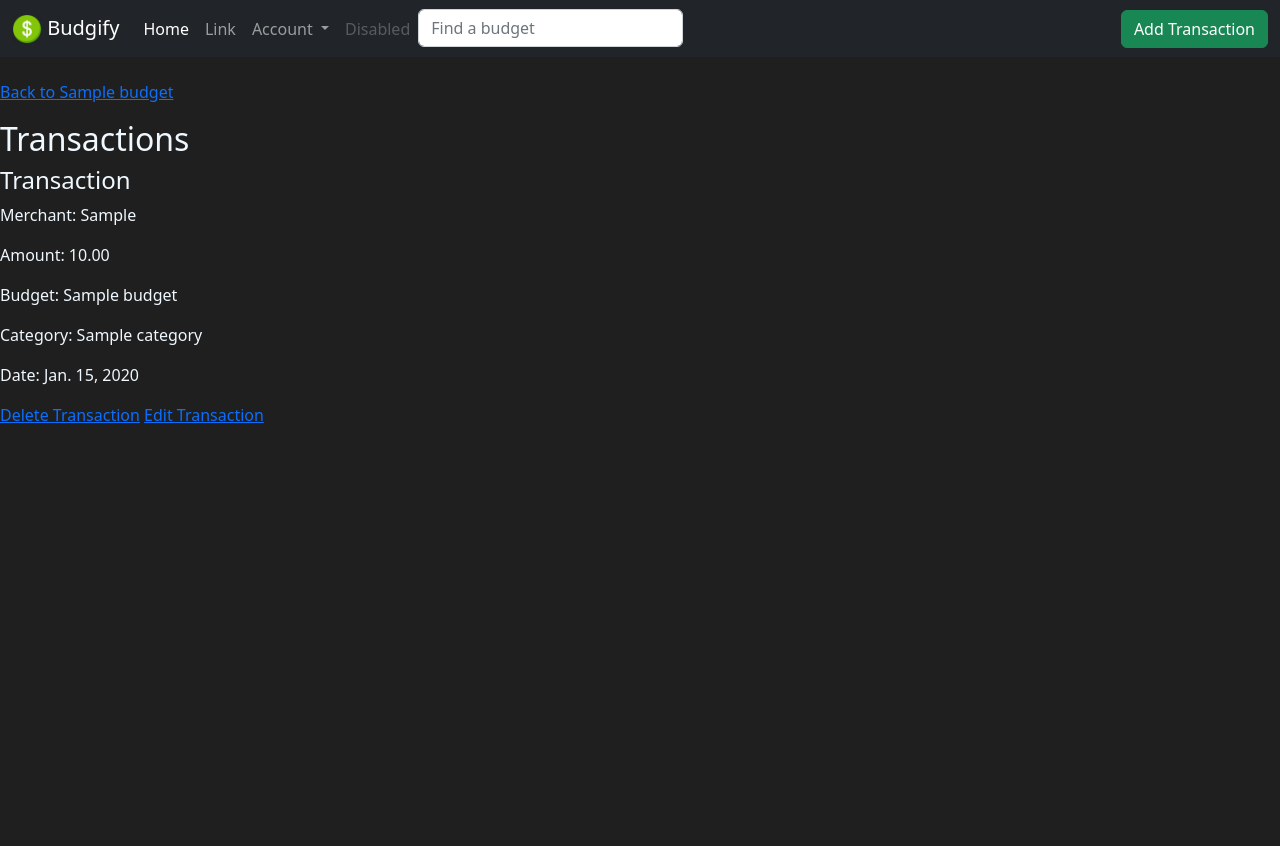
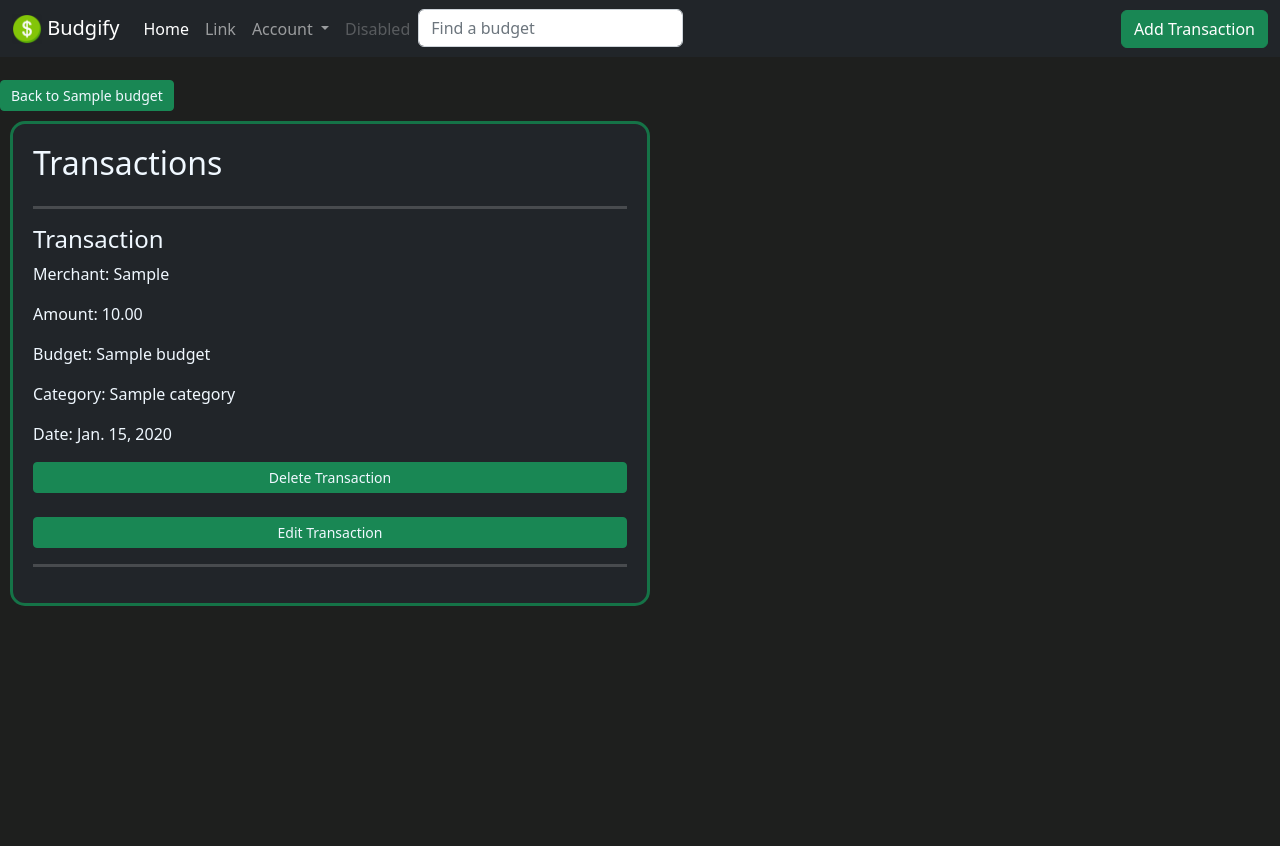
Before and after one commit to joelwagner747/budgetapp, a Django app: page /1/transactions/ in a window 1280 px wide. Shown: the top 846 px of the page. Run offline with Django 4.2, Linux system fonts and the light colour scheme; a user stored in the database is signed in; tables that the repository leaves empty hold one stand-in row (values such as "Sample post"); some libraries are stand-ins or nearby versions.

Commit message:
Changes to styling in budget_detail

```diff
--- a/static/css/style.css
+++ b/static/css/style.css
@@ -73,3 +73,17 @@ body {
   /* Optional: Rounded corners */
   display: inline-block;
 }
+
+.custom-btn {
+  padding-top: 5px;
+  padding-bottom: 5px;
+}
+
+hr.solid {
+  border-top: 3px solid #bbb;
+}
+
+hr.rounded {
+  border-top: 8px solid #bbb;
+  border-radius: 5px;
+}
--- a/templates/transactions.html
+++ b/templates/transactions.html
@@ -1,8 +1,10 @@
 {% extends "base.html" %}
 
 {% block content %}
-<p><a href="{% url 'budget' budget.pk %}">Back to {{ budget.name }}</a></p>
+<a href="{% url 'budget' budget.pk %}" class="btn btn-success btn-sm" style="color:inherit; padding-left: 10px; padding-right: 10px;">Back to {{ budget.name }}</a>
+<div class="containerBudget">
     <h2>Transactions</h2>
+    <hr class="solid">
     {% for transaction in transactions %}
     <h4>Transaction</h4>
     <p>Merchant: {{ transaction.merchant }}</p>
@@ -10,7 +12,10 @@
     <p>Budget: {{ transaction.budget }}</p>
     <p>Category: {{ transaction.category }}</p>
     <p>Date: {{ transaction.date }}</p>
-<a href="{% url 'delete_transaction' transaction.pk %}">Delete Transaction</a>
-<a href="{% url 'edit_transaction' transaction.pk %}">Edit Transaction</a>
+    <a href="{% url 'delete_transaction' transaction.pk %}" class="btn btn-success btn-sm" style="color:inherit; padding-left: 10px; padding-right: 10px;">Delete Transaction</a>
+    </br>
+    <a href="{% url 'edit_transaction' transaction.pk %}" class="btn btn-success btn-sm" style="color:inherit; padding-left: 10px; padding-right: 10px;">Edit Transaction</a>
+    <hr class="solid">
+</div>
 {% endfor %}
 {% endblock content %}
```
Also changed, not shown: templates/budget_detail.html (+24 -5 lines). Lines whose indentation alone changed are shown as unchanged.
